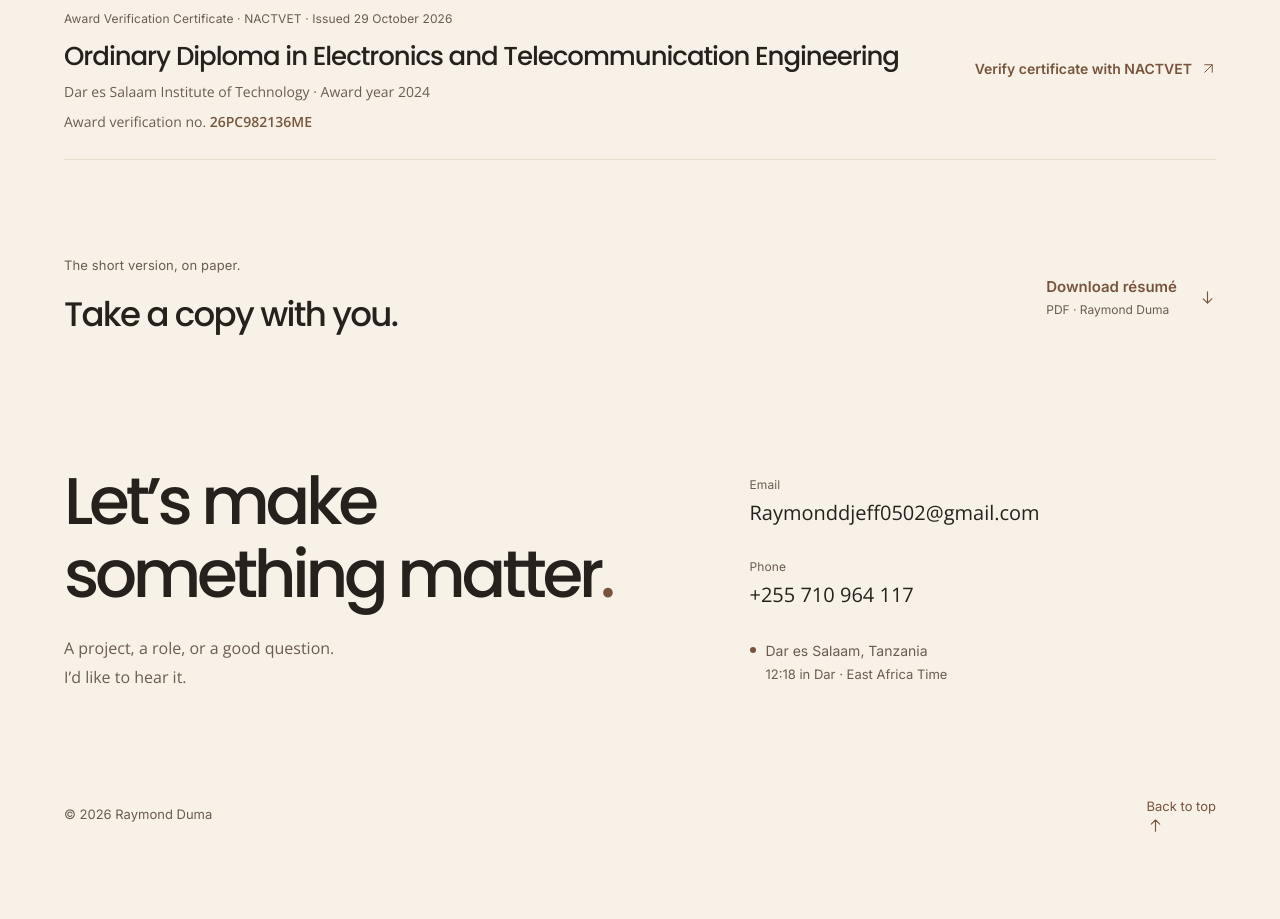
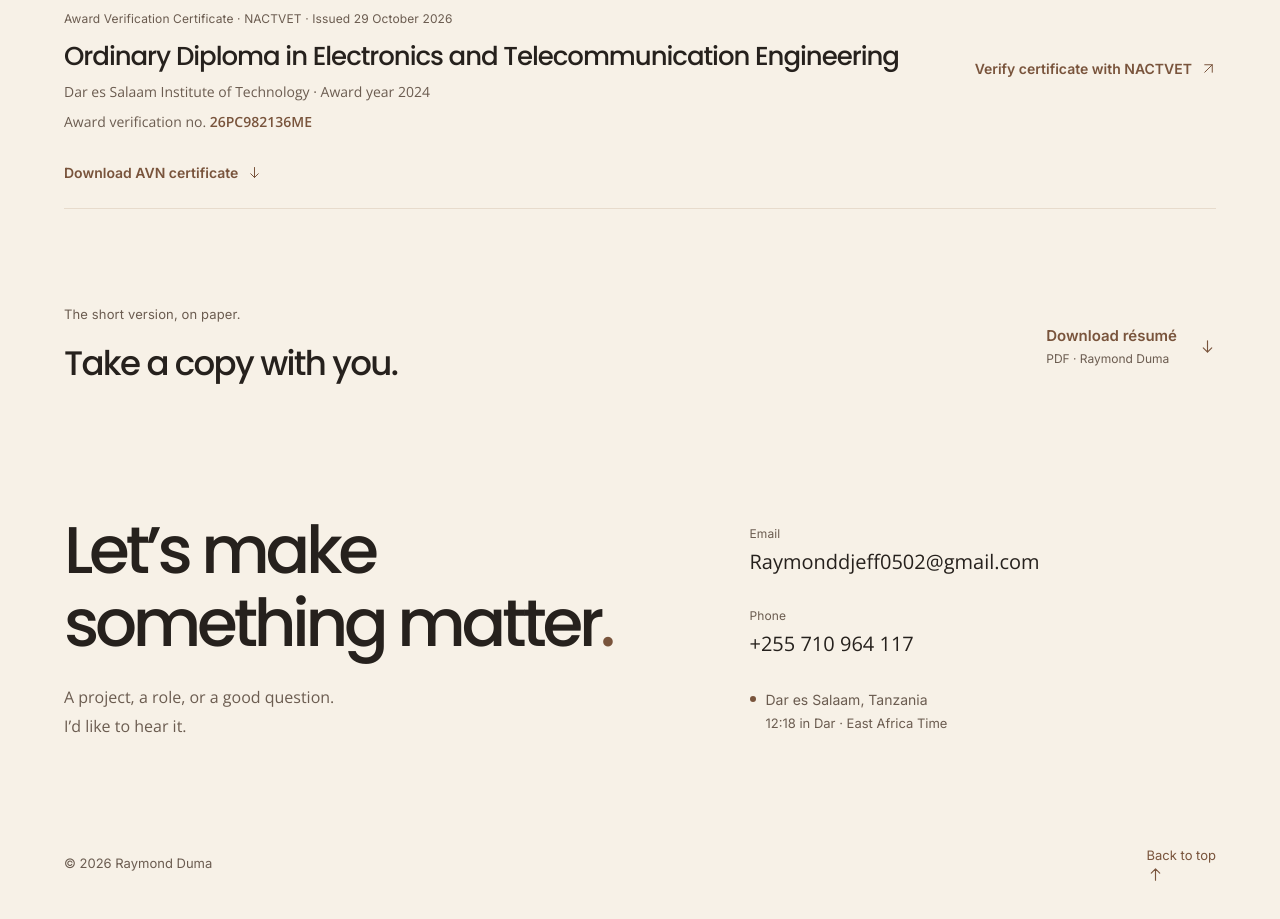
Before and after one commit to smart01-bot/smart01-bot.github.io, a website: page index.html in a window 1280 px wide. Shown: the part 2495-3414 px from the top of the page. Before the commit the page ends 3377 px from the top, so only its background shows below. Drawn offline with Linux system fonts and the light colour scheme.

Commit message:
Add downloadable AVN certificate link

```diff
--- a/index.html
+++ b/index.html
@@ -118,6 +118,7 @@
           <p class="credential-number">Award verification no. <strong>26PC982136ME</strong></p>
         </div>
         <a class="credential-link" href="https://os.nacte.go.tz/avn/index.php?r=site%2Fverify-avn&token=a8750c5402d326a7dfdebb503a1a765f7912d5d0" target="_blank" rel="noopener noreferrer">Verify certificate with NACTVET<svg class="icon" aria-hidden="true"><use href="#arrow-up-right"/></svg><span class="sr-only"> (opens in a new tab)</span></a>
+        <a class="credential-link" href="AVN%20Certificate.pdf" download="AVN Certificate.pdf" type="application/pdf">Download AVN certificate<svg class="icon" aria-hidden="true"><use href="#arrow-down"/></svg></a>
       </div>
     </section>
     <section class="resume-strip frame" id="resume" aria-labelledby="resume-heading"><div><span class="meta">The short version, on paper.</span><h2 id="resume-heading">Take a copy with you.</h2></div><a class="resume-button" href="Raymond_Duma_CV.pdf" download="Raymond_Duma_CV.pdf" type="application/pdf"><span>Download résumé<span class="resume-format">PDF · Raymond Duma</span></span><svg class="icon" aria-hidden="true"><use href="#arrow-down"/></svg></a></section>
```
